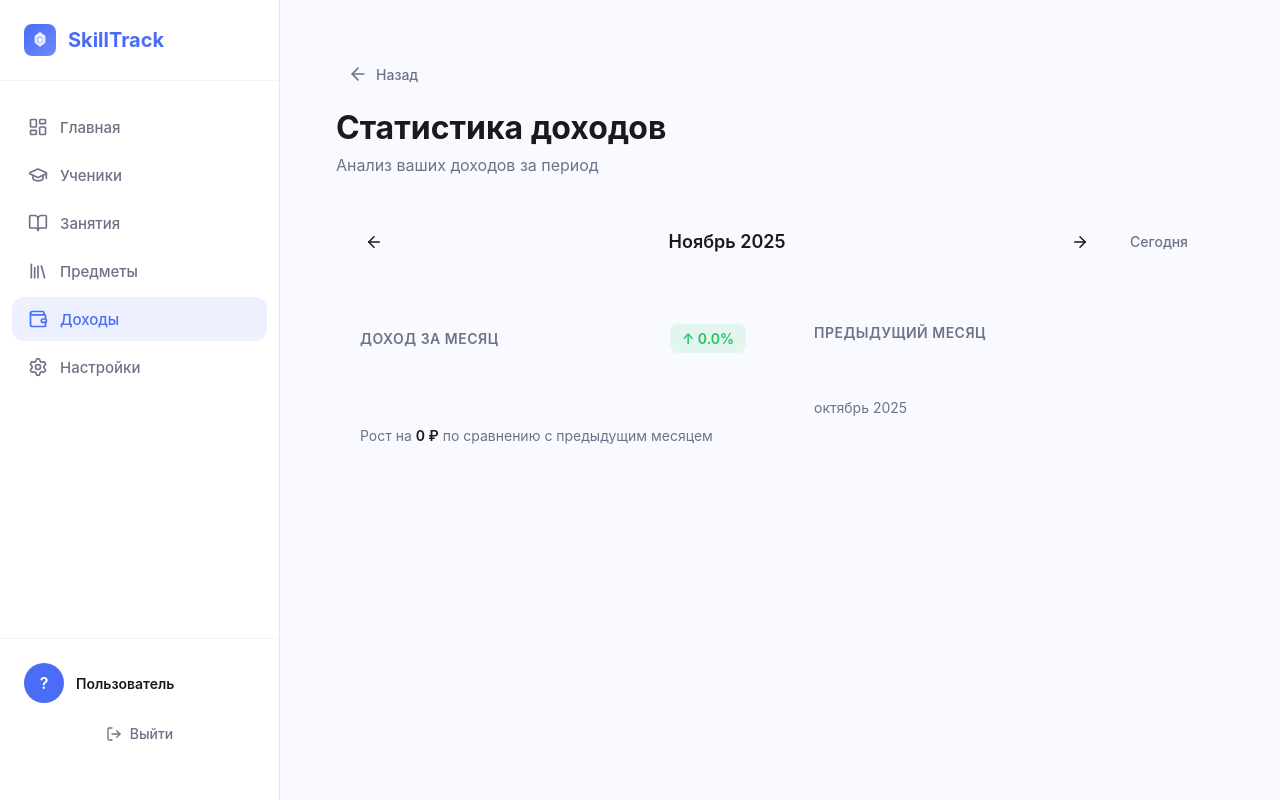
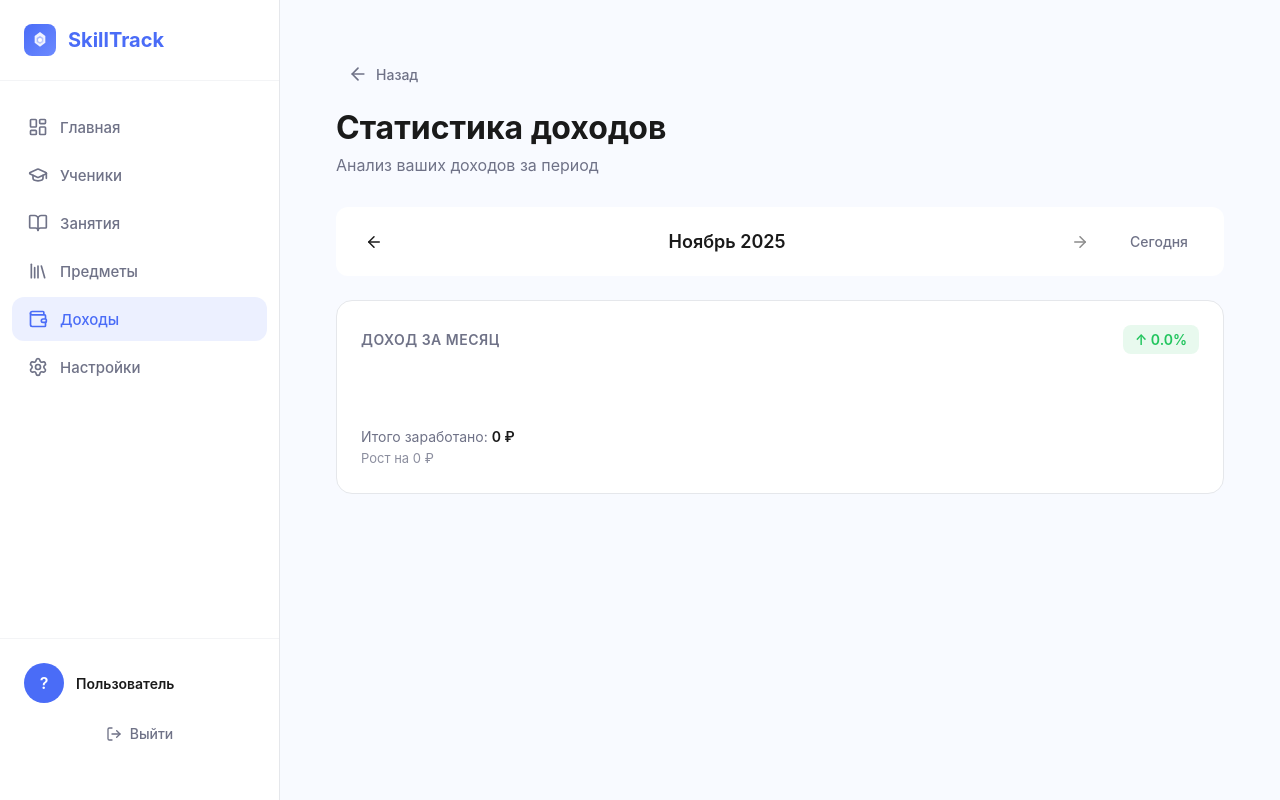
Before and after one commit to SaidSafarov09/Tuterra, a Next.js app: page /income in a window 1280 px wide. Built offline with nearby package versions, Linux system fonts and the light colour scheme; no server answers.

Commit message:
доходы

```diff
--- a/app/(dashboard)/income/page.module.scss
+++ b/app/(dashboard)/income/page.module.scss
@@ -60,7 +60,7 @@
     align-items: center;
     gap: 16px;
     padding: 16px 20px;
-    background: var(--card-bg);
+    background: var(--surface);
     border-radius: 12px;
     margin-bottom: 24px;
 }
@@ -102,10 +102,10 @@
 }
 
 .statCard {
-    background: var(--card-bg);
+    background: var(--surface);
     border-radius: 16px;
     padding: 24px;
-    border: 1px solid var(--border-color);
+    border: 1px solid var(--border);
     transition: all 0.3s ease;
 
     &:hover {
@@ -173,12 +173,19 @@
     color: #ef4444;
 }
 
+.chartsGrid {
+    display: grid;
+    grid-template-columns: repeat(auto-fit, minmax(400px, 1fr));
+    gap: 24px;
+    margin-bottom: 24px;
+}
+
 .chartSection {
-    background: var(--card-bg);
+    background: var(--surface);
     border-radius: 16px;
     padding: 24px;
-    margin-bottom: 24px;
-    border: 1px solid var(--border-color);
+    border: 1px solid var(--border);
+    height: 100%;
 }
 
 .chartTitle {
@@ -210,7 +217,8 @@
         font-size: 16px;
     }
 
-    .statsGrid {
+    .statsGrid,
+    .chartsGrid {
         grid-template-columns: 1fr;
     }
 
--- a/app/(dashboard)/income/page.tsx
+++ b/app/(dashboard)/income/page.tsx
@@ -68,6 +68,7 @@ export default function IncomePage() {
                 : 0
 
     const isGrowth = percentageChange >= 0
+    const isNextMonthDisabled = addMonths(currentDate, 1) > new Date()
 
     if (isLoading) {
         return <div className={styles.loading}>Загрузка...</div>
@@ -93,7 +94,12 @@ export default function IncomePage() {
                 <div className={styles.currentMonth}>
                     {format(currentDate, 'LLLL yyyy', { locale: ru })}
                 </div>
-                <button className={styles.navButton} onClick={handleNextMonth}>
+                <button
+                    className={styles.navButton}
+                    onClick={handleNextMonth}
+                    disabled={isNextMonthDisabled}
+                    style={{ opacity: isNextMonthDisabled ? 0.5 : 1, cursor: isNextMonthDisabled ? 'not-allowed' : 'pointer' }}
+                >
                     <ArrowRightIcon size={18} />
                 </button>
                 <Button variant="ghost" size="small" onClick={handleToday}>
@@ -111,12 +117,15 @@ export default function IncomePage() {
                     </div>
                     <div className={styles.statValue}>{currentMonthIncome.toLocaleString()} ₽</div>
                     <p className={styles.statDescription}>
-                        {isGrowth ? 'Рост' : 'Снижение'} на{' '}
-                        <strong>{Math.abs(currentMonthIncome - previousMonthIncome).toLocaleString()} ₽</strong> по
-                        сравнению с предыдущим месяцем
+                        Итого заработано: <strong>{currentMonthIncome.toLocaleString()} ₽</strong>
+                        <br />
+                        <span style={{ fontSize: '13px', opacity: 0.8 }}>
+                            {isGrowth ? 'Рост' : 'Снижение'} на {Math.abs(currentMonthIncome - previousMonthIncome).toLocaleString()} ₽
+                        </span>
                     </p>
                 </div>
 
+                {previousMonthIncome > 0 && (
                     <div className={styles.statCard}>
                         <h3 className={styles.statTitle}>Предыдущий месяц</h3>
                         <div className={styles.statValue}>{previousMonthIncome.toLocaleString()} ₽</div>
@@ -124,16 +133,17 @@ export default function IncomePage() {
                             {format(subMonths(currentDate, 1), 'LLLL yyyy', { locale: ru })}
                         </p>
                     </div>
+                )}
             </div>
 
             {monthlyData.length > 0 && (
-                <>
+                <div className={styles.chartsGrid}>
                     <div className={styles.chartSection}>
                         <h2 className={styles.chartTitle}>График доходов</h2>
                         <div className={styles.chart}>
                             <ResponsiveContainer width="100%" height={300}>
                                 <LineChart data={monthlyData}>
-                                    <CartesianGrid strokeDasharray="3 3" stroke="var(--border-color)" />
+                                    <CartesianGrid strokeDasharray="3 3" stroke="var(--border)" />
                                     <XAxis
                                         dataKey="month"
                                         stroke="var(--text-secondary)"
@@ -146,8 +156,8 @@ export default function IncomePage() {
                                     />
                                     <Tooltip
                                         contentStyle={{
-                                            backgroundColor: 'var(--card-bg)',
-                                            border: '1px solid var(--border-color)',
+                                            backgroundColor: 'var(--surface)',
+                                            border: '1px solid var(--border)',
                                             borderRadius: '8px',
                                             fontSize: '12px',
                                         }}
@@ -171,7 +181,7 @@ export default function IncomePage() {
                         <div className={styles.chart}>
                             <ResponsiveContainer width="100%" height={300}>
                                 <BarChart data={monthlyData}>
-                                    <CartesianGrid strokeDasharray="3 3" stroke="var(--border-color)" />
+                                    <CartesianGrid strokeDasharray="3 3" stroke="var(--border)" />
                                     <XAxis
                                         dataKey="month"
                                         stroke="var(--text-secondary)"
@@ -180,8 +190,8 @@ export default function IncomePage() {
                                     <YAxis stroke="var(--text-secondary)" style={{ fontSize: '12px' }} />
                                     <Tooltip
                                         contentStyle={{
-                                            backgroundColor: 'var(--card-bg)',
-                                            border: '1px solid var(--border-color)',
+                                            backgroundColor: 'var(--surface)',
+                                            border: '1px solid var(--border)',
                                             borderRadius: '8px',
                                             fontSize: '12px',
                                         }}
@@ -192,7 +202,7 @@ export default function IncomePage() {
                             </ResponsiveContainer>
                         </div>
                     </div>
-                </>
+                </div>
             )}
         </div>
     )
--- a/app/api/income/route.ts
+++ b/app/api/income/route.ts
@@ -3,6 +3,7 @@ import { getServerSession } from 'next-auth'
 import { authOptions } from '@/app/api/auth/[...nextauth]/route'
 import { prisma } from '@/lib/prisma'
 import { startOfMonth, endOfMonth, subMonths, format } from 'date-fns'
+import { ru } from 'date-fns/locale'
 
 export async function GET(request: Request) {
     try {
@@ -55,7 +56,7 @@ export async function GET(request: Request) {
             })
 
             monthlyData.push({
-                month: format(date, 'MMM', { locale: require('date-fns/locale/ru') }),
+                month: format(date, 'MMM', { locale: ru }),
                 income: paidLessons._sum.price || 0,
                 lessons: (paidLessons._count || 0) + (unpaidLessons._count || 0),
                 paid: paidLessons._count || 0,
```
Also changed, not shown: 1 other file (tests, documents, lock files or other folders). Lines whose indentation alone changed are shown as unchanged.
